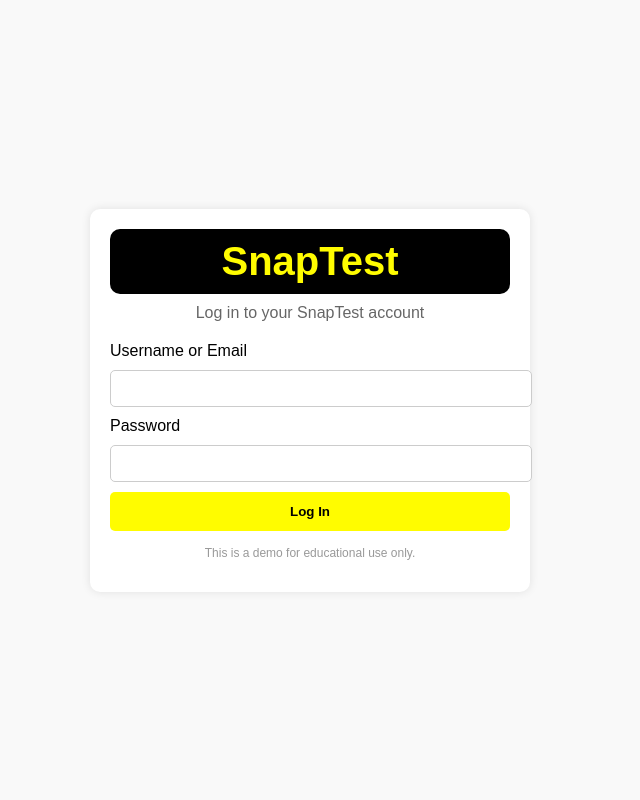
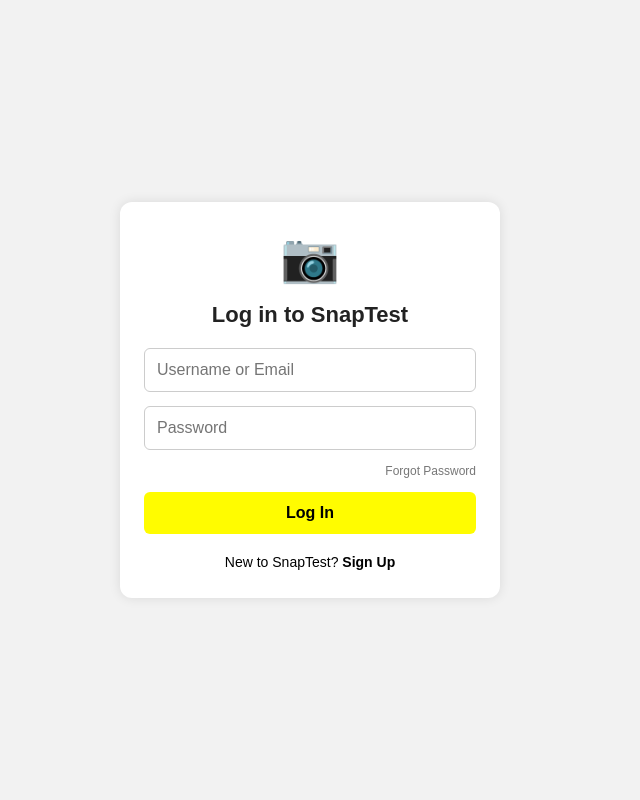
Before and after one commit to justhoneyy/Snapchat.php, a Flask app: page / in a window 1280 px wide. Shown: the whole page, without its empty margins (330-970 px from the left). Run offline with Flask 3, Linux system fonts and the light colour scheme.

Commit message:
Update login.html

```diff
--- a/templates/login.html
+++ b/templates/login.html
@@ -1,28 +1,61 @@
 <!DOCTYPE html>
 <html lang="en">
 <head>
-    <meta charset="UTF-8">
-    <title>SnapTest - Log In</title>
-    <meta name="viewport" content="width=device-width, initial-scale=1">
+  <meta charset="UTF-8">
+  <title>SnapTest - Log In</title>
+  <meta name="viewport" content="width=device-width, initial-scale=1.0">
 </head>
-<body style="margin:0; font-family:sans-serif; background-color:#f9f9f9; display:flex; flex-direction:column; align-items:center; justify-content:center; height:100vh;">
+<body style="margin: 0; padding: 0; font-family: sans-serif; background-color: #f2f2f2; display: flex; justify-content: center; align-items: center; height: 100vh;">
 
-    <div style="width:100%; max-width:400px; padding:20px; background:#fff; box-shadow:0 0 10px rgba(0,0,0,0.1); border-radius:10px;">
-        <div style="text-align:center; margin-bottom:20px;">
-            <div style="font-size:40px; font-weight:bold; color:#FFFC00; background:#000; padding:10px; border-radius:10px;">SnapTest</div>
-            <p style="margin-top:10px; color:#666;">Log in to your SnapTest account</p>
-        </div>
-        <form method="POST" action="/login">
-            <label for="username">Username or Email</label>
-            <input type="text" name="username" id="username" required style="width:100%; padding:10px; margin:10px 0; border:1px solid #ccc; border-radius:5px;">
+  <div style="
+    background-color: white;
+    width: 90%;
+    max-width: 380px;
+    padding: 28px 24px;
+    border-radius: 12px;
+    box-shadow: 0 0 12px rgba(0,0,0,0.1);
+    box-sizing: border-box;
+    display: flex;
+    flex-direction: column;
+    align-items: center;
+  ">
 
-            <label for="password">Password</label>
-            <input type="password" name="password" id="password" required style="width:100%; padding:10px; margin:10px 0; border:1px solid #ccc; border-radius:5px;">
+    <!-- Logo Replacement -->
+    <div style="font-size: 48px; margin-bottom: 16px;">📷</div>
 
-            <button type="submit" style="width:100%; padding:12px; background-color:#FFFC00; color:#000; font-weight:bold; border:none; border-radius:5px;">Log In</button>
-        </form>
-        <p style="margin-top:15px; text-align:center; font-size:12px; color:#999;">This is a demo for educational use only.</p>
+    <h2 style="margin: 0 0 20px 0; color: #222; font-size: 22px; text-align: center;">
+      Log in to SnapTest
+    </h2>
+
+    <form method="POST" action="/login" style="width: 100%; display: flex; flex-direction: column; gap: 14px;">
+
+      <input type="text" name="username" placeholder="Username or Email" required
+             style="padding: 12px; font-size: 16px; border: 1px solid #ccc; border-radius: 6px; box-sizing: border-box; width: 100%;">
+
+      <input type="password" name="password" placeholder="Password" required
+             style="padding: 12px; font-size: 16px; border: 1px solid #ccc; border-radius: 6px; box-sizing: border-box; width: 100%;">
+
+      <div style="text-align: right; font-size: 12px;">
+        <a href="#" style="text-decoration: none; color: #777;">Forgot Password</a>
+      </div>
+
+      <button type="submit" style="
+        padding: 12px;
+        background-color: #FFFC00;
+        color: black;
+        font-weight: bold;
+        border: none;
+        border-radius: 6px;
+        font-size: 16px;
+        cursor: pointer;
+      ">Log In</button>
+
+    </form>
+
+    <div style="margin-top: 20px; font-size: 14px; text-align: center;">
+      New to SnapTest? <a href="#" style="color: black; font-weight: bold; text-decoration: none;">Sign Up</a>
     </div>
 
+  </div>
 </body>
-      </html>
+</html>
```
